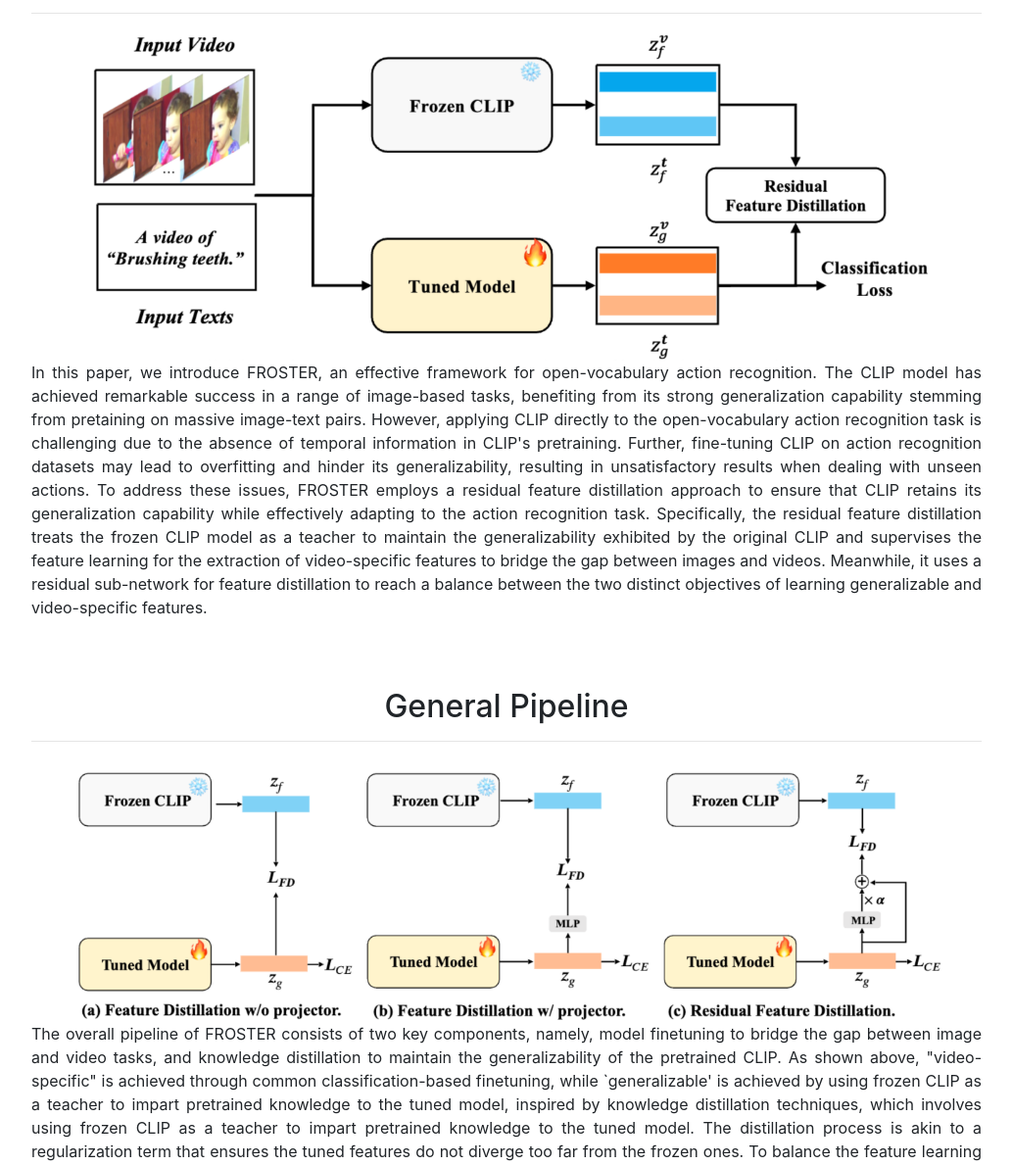
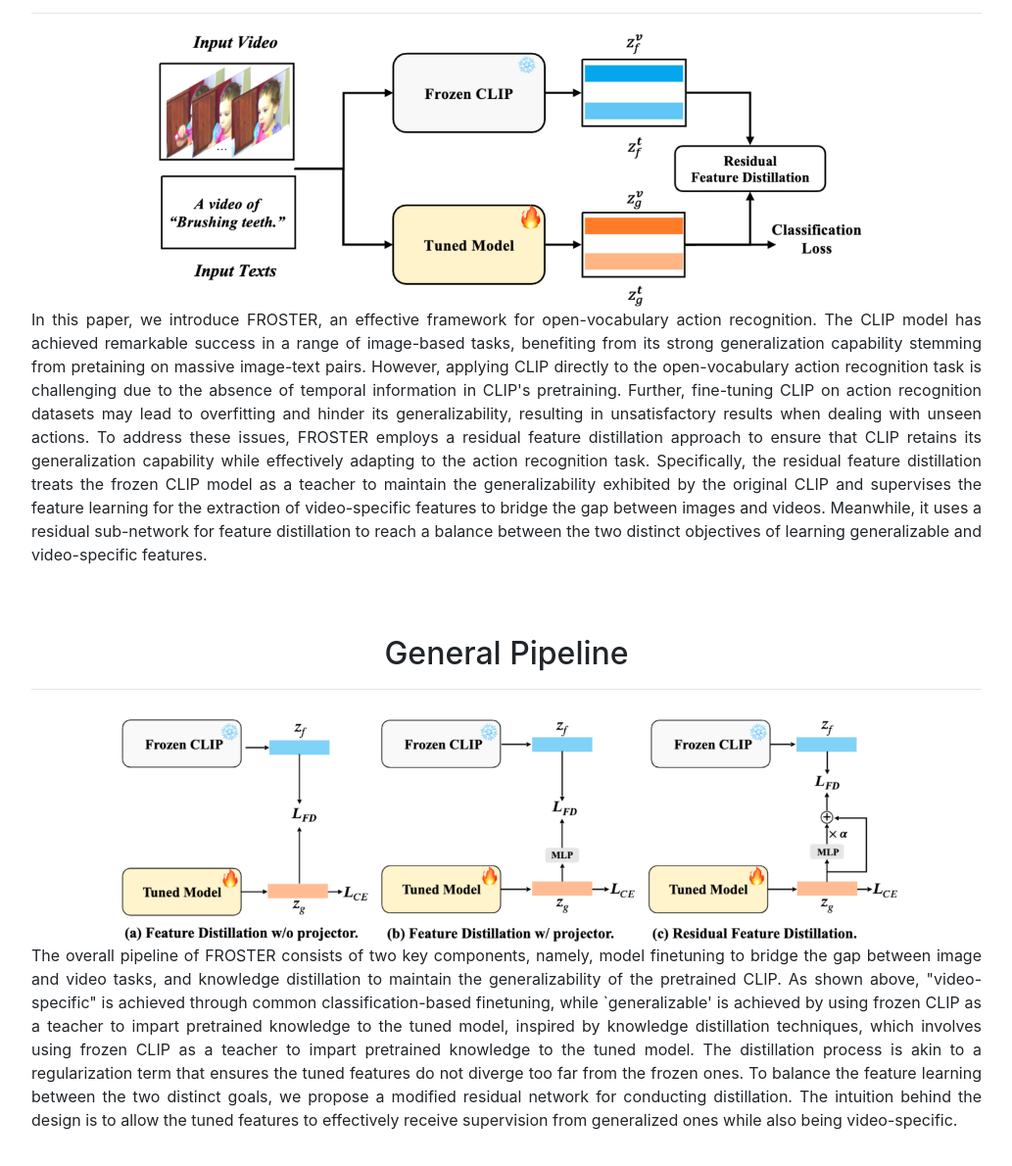
Before and after one commit to FROSTER-Video/FROSTER-Video.github.io, a plain HTML site: page index.html in a window 1280 px wide. Shown: the part 544-1734 px from the top of the page at 98% size, without its empty margins (123-1156 px from the left). Drawn offline with nearby package versions, Linux system fonts and the light colour scheme.

Commit message:
Update index.html

```diff
--- a/index.html
+++ b/index.html
@@ -60,7 +60,7 @@
         <hr>
         <div class="col justify-content-center text-center">
             <div class="col-sm-12">
-                <img src="intro.png" style="width:95%">
+                <img src="intro.png" style="width:80%">
             </div>
         </div>
         <p>
@@ -76,7 +76,7 @@
         <hr>
         <div class="col justify-content-center text-center">
             <div class="col-sm-12">
-                <img src="method.png" style="width:100%">
+                <img src="method.png" style="width:90%">
             </div>
         </div>
         <p>
```
